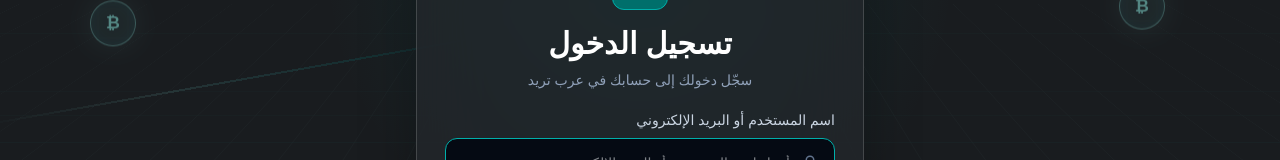
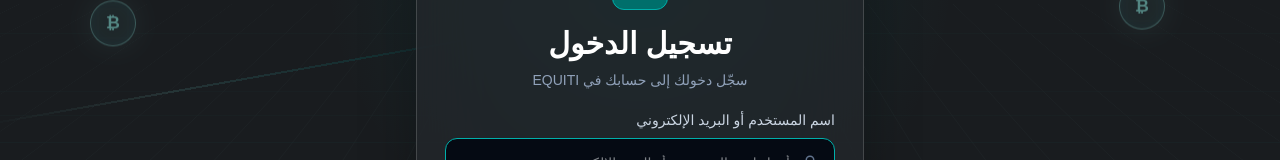
Before and after one commit to ffgg35646-ops/arab-trade, a Next.js app: page /login in a window 1280 px wide. Shown: the part 280-440 px from the top of the page. Built offline with nearby package versions, Linux system fonts and the light colour scheme.

Commit message:
Update visible brand text to EQUITI

```diff
--- a/app/login/page.tsx
+++ b/app/login/page.tsx
@@ -96,7 +96,7 @@ export default function LoginPage() {
 
             <h1 className="text-3xl font-bold">تسجيل الدخول</h1>
             <p className="mt-2 text-sm text-slate-400">
-              سجّل دخولك إلى حسابك في عرب تريد
+              سجّل دخولك إلى حسابك في EQUITI
             </p>
           </div>
 
```
